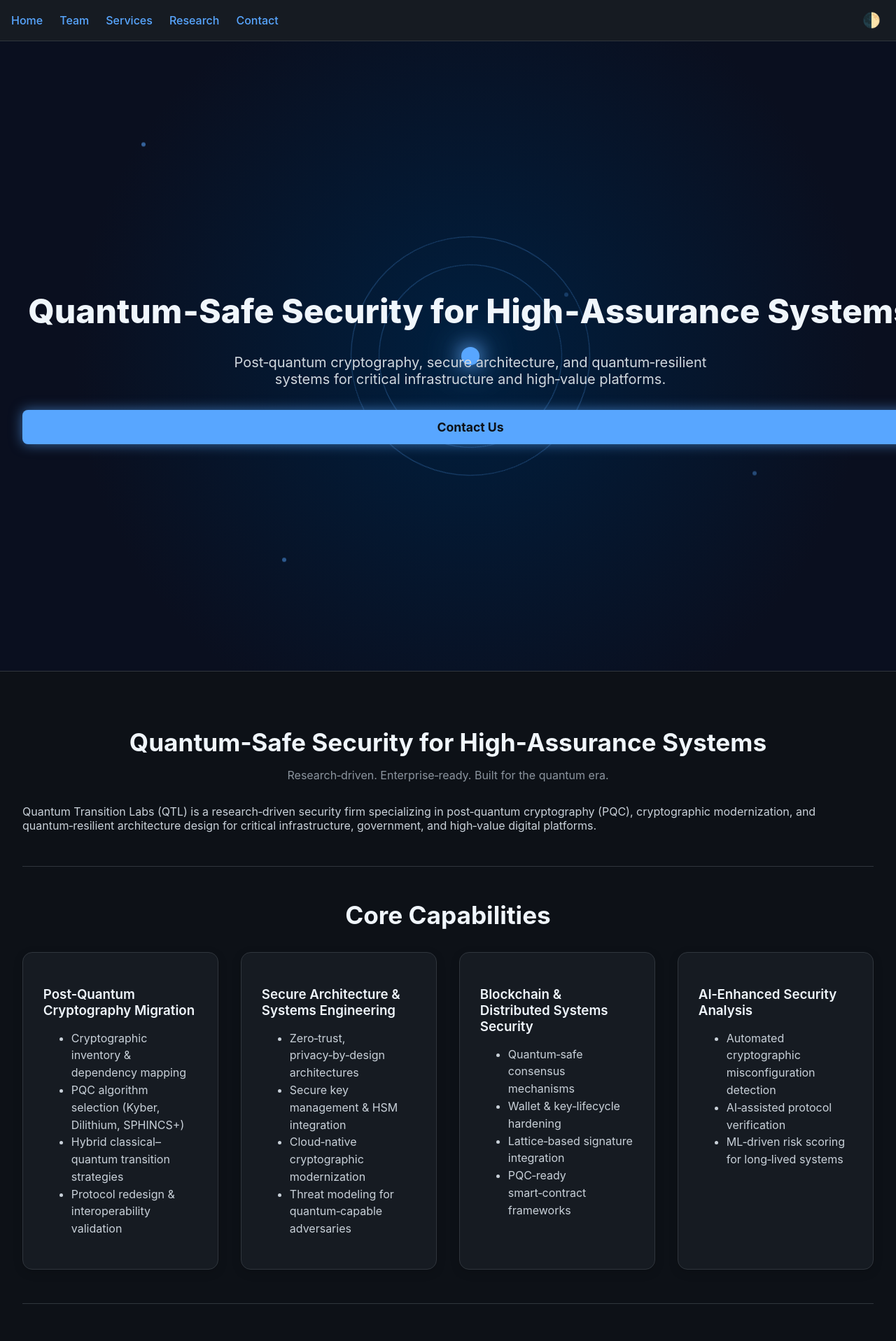
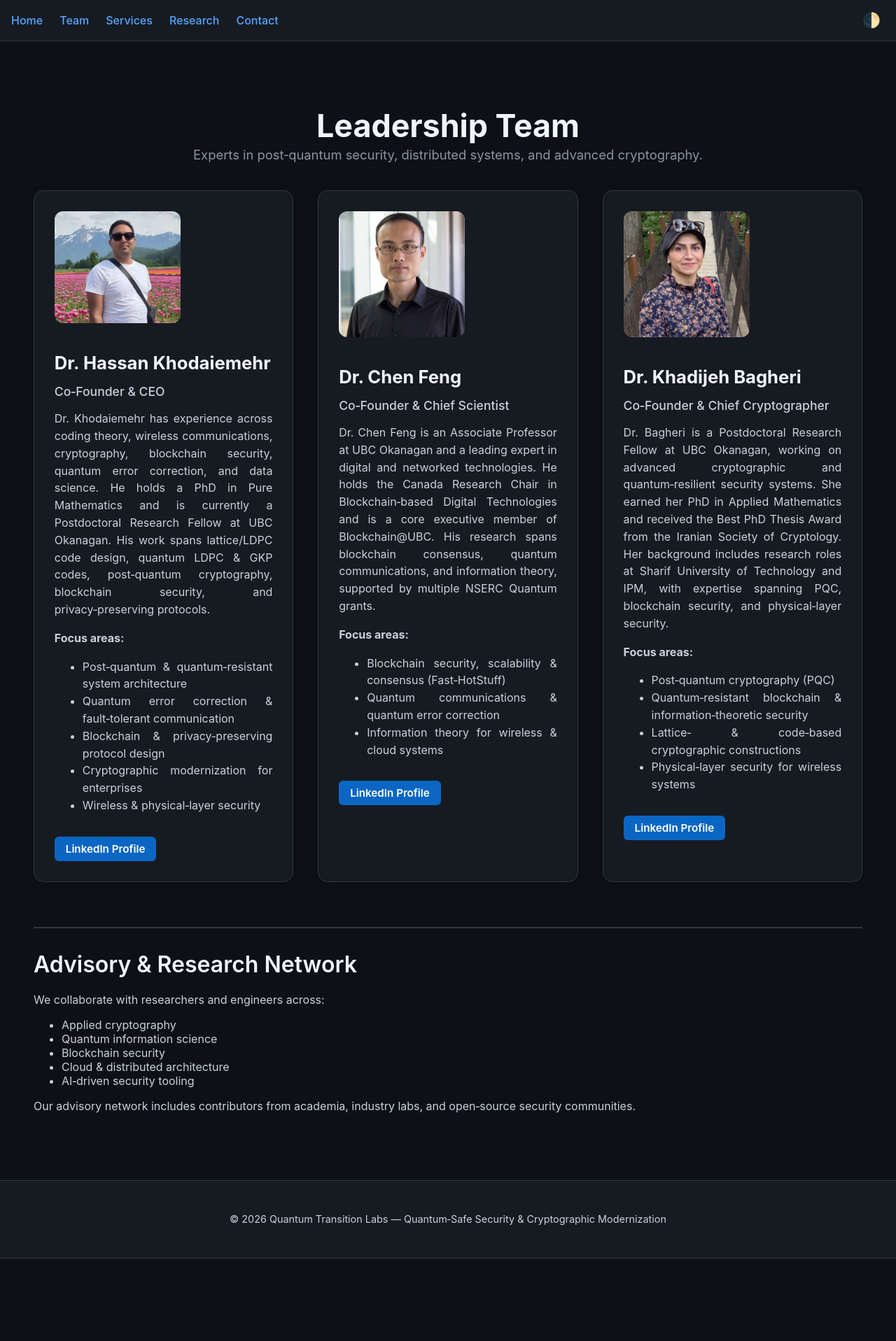
Before and after one commit to hassankhodaiemehr/qtransitionlabs, a Jekyll site: the page built from team.md, in a window 1280 px wide. Shown: the top 1917 px of the page at 70% size. Built offline with Jekyll 4.4.1, drawn with Linux system fonts in a browser that asks for light colours; after the commit the page ends 1799 px from its top, so only the background shows below that; some of the changed text lies outside the part shown.

Commit message:
Update team.md

```diff
--- a/team.md
+++ b/team.md
@@ -1,424 +1,258 @@
 ---
 layout: default
-title: Quantum Transition Labs
+title: Our Team
 ---
 
 <style>
-
-/* ============================
-   GLOBAL LAYOUT
-============================ */
+/* GLOBAL FULL-WIDTH */
 .page-content, .wrapper, .container {
   max-width: 100% !important;
   width: 100% !important;
-  padding: 0 !important;
-  margin: 0 !important;
+  padding-left: 0 !important;
+  padding-right: 0 !important;
 }
 
-.homepage {
-  padding: 2rem 2rem;
+/* Page padding */
+.team-page {
+  padding: 2rem 3rem;
 }
 
-/* ============================
-   HERO SECTION (CINEMATIC)
-============================ */
-.hero {
-  position: relative;
-  height: 100vh;
-  width: 100%;
-  overflow: hidden;
+/* Header */
+.team-header {
   text-align: center;
-  color: #ffffff;
-  display: flex;
-  flex-direction: column;
-  justify-content: center;
-  padding: 0 2rem;
-  background: radial-gradient(circle at center, #001F3F 0%, #0A0F1F 70%);
+  margin-bottom: 2.5rem;
 }
 
-/* ============================
-   QUANTUM ORBIT SYSTEM
-============================ */
-.qubit-core {
-  position: absolute;
-  top: 50%;
-  left: 50%;
-  width: 26px;
-  height: 26px;
-  background: #58A6FF;
-  border-radius: 50%;
-  transform: translate(-50%, -50%);
-  box-shadow: 0 0 22px #58A6FF, 0 0 44px #58A6FF;
-  animation: corePulse 6s ease-in-out infinite;
-}
-
-@keyframes corePulse {
-  0%, 100% { box-shadow: 0 0 22px #58A6FF, 0 0 44px #58A6FF; }
-  50% { box-shadow: 0 0 32px #79B8FF, 0 0 60px #79B8FF; }
-}
-
-/* Orbit rings */
-.orbit {
-  position: absolute;
-  top: 50%;
-  left: 50%;
-  border: 1px solid rgba(88,166,255,0.35);
-  border-radius: 50%;
-  transform: translate(-50%, -50%);
-  animation: orbitRotate 28s linear infinite;
-}
-
-.orbit:nth-child(1) { width: 180px; height: 180px; animation-duration: 32s; }
-.orbit:nth-child(2) { width: 260px; height: 260px; animation-duration: 44s; }
-.orbit:nth-child(3) { width: 340px; height: 340px; animation-duration: 58s; }
-
-@keyframes orbitRotate {
-  from { transform: translate(-50%, -50%) rotate(0deg); }
-  to { transform: translate(-50%, -50%) rotate(360deg); }
-}
-
-/* ============================
-   FLOATING PARTICLES
-============================ */
-.particle {
-  position: absolute;
-  width: 6px;
-  height: 6px;
-  background: rgba(88,166,255,0.6);
-  border-radius: 50%;
-  animation: particleFloat 12s ease-in-out infinite;
-}
-
-@keyframes particleFloat {
-  0% { transform: translateY(0px); opacity: 0.4; }
-  50% { transform: translateY(-40px); opacity: 1; }
-  100% { transform: translateY(0px); opacity: 0.4; }
-}
-
-/* ============================
-   HERO TEXT
-============================ */
-.hero h1 {
-  font-size: 3rem;
-  font-weight: 800;
-  margin-top: 2rem;
-  animation: fadeInUp 1.4s ease forwards;
-}
-
-.hero p {
-  font-size: 1.25rem;
-  max-width: 700px;
-  margin: 1rem auto 2rem auto;
-  color: #D0D7DE;
-  animation: fadeInUp 1.8s ease forwards;
-}
-
-.hero-button {
-  background: #58A6FF;
-  color: #0D1117 !important;
-  padding: 0.9rem 2rem;
-  border-radius: 8px;
+.team-header h1 {
+  font-size: 2.8rem;
   font-weight: 700;
-  text-decoration: none;
-  font-size: 1.1rem;
-  box-shadow: 0 0 18px rgba(88,166,255,0.6);
-  transition: 0.25s ease;
-  animation: fadeInUp 2.2s ease forwards;
-}
-
-.hero-button:hover {
-  background: #79B8FF;
-  box-shadow: 0 0 28px rgba(88,166,255,0.9);
-  transform: translateY(-3px);
-}
-
-/* Fade-in animation */
-@keyframes fadeInUp {
-  from { opacity: 0; transform: translateY(20px); }
-  to { opacity: 1; transform: translateY(0); }
-}
-
-/* ============================
-   SECTION TITLES
-============================ */
-.section-title {
-  font-size: 2.2rem;
-  font-weight: 700;
-  margin-top: 3rem;
-  margin-bottom: 1rem;
-  text-align: center;
+  margin-bottom: 0.5rem;
   color: #F0F6FC;
 }
 
-.section-subtitle {
-  text-align: center;
+.team-header p {
   color: #8B949E;
-  margin-bottom: 2rem;
+  font-size: 1.15rem;
+  margin-top: -0.3rem;
 }
 
-/* ============================
-   CAPABILITY CARDS
-============================ */
-.capabilities-grid {
+body.light-mode .team-header h1 {
+  color: #1A1F36;
+}
+
+body.light-mode .team-header p {
+  color: #4B5563;
+}
+
+/* Team Grid */
+.team-grid {
   display: grid;
   grid-template-columns: repeat(auto-fit, minmax(280px, 1fr));
-  gap: 2rem;
+  gap: 2.2rem;
   margin-top: 2rem;
 }
 
-.cap-card {
-  background: #161B22;
-  border: 1px solid #30363D;
-  padding: 1.8rem;
-  border-radius: 14px;
-  box-shadow: 0 4px 14px rgba(0,0,0,0.15);
-  transition: 0.25s ease;
-}
-
-.cap-card:hover {
-  transform: translateY(-6px);
-  box-shadow: 0 8px 24px rgba(88,166,255,0.25);
-  border-color: #58A6FF;
-}
-
-.cap-card h3 {
-  color: #F0F6FC;
-  margin-bottom: 0.8rem;
-}
-
-.cap-card ul {
-  color: #C9D1D9;
-  line-height: 1.55;
-}
-
-/* ============================
-   MOBILE RESPONSIVE
-============================ */
-@media (max-width: 768px) {
-
-  .hero {
-    height: 90vh;
-    padding: 1rem;
-  }
-
-  .hero h1 {
-    font-size: 2rem;
-  }
-
-  .hero p {
-    font-size: 1rem;
-  }
-
-  .orbit:nth-child(1) { width: 120px; height: 120px; }
-  .orbit:nth-child(2) { width: 180px; height: 180px; }
-  .orbit:nth-child(3) { width: 240px; height: 240px; }
-
-  .qubit-core {
-    width: 18px;
-    height: 18px;
+/* Force 3 columns on desktop */
+@media (min-width: 900px) {
+  .team-grid {
+    grid-template-columns: repeat(3, 1fr);
   }
 }
 
+/* Team Card — Dark Mode */
+.team-card {
+  background: #161B22;
+  border: 1px solid #30363D;
+  border-radius: 14px;
+  padding: 1.8rem;
+  box-shadow: 0 4px 14px rgba(0,0,0,0.15);
+  transition: transform 0.2s ease, box-shadow 0.2s ease;
+}
+
+.team-card:hover {
+  transform: translateY(-4px);
+  box-shadow: 0 8px 20px rgba(0,0,0,0.25);
+}
+
+/* Light Mode Override */
+body.light-mode .team-card {
+  background: #FFFFFF;
+  border: 1px solid #E5E7EB;
+  box-shadow: 0 4px 14px rgba(0,0,0,0.06);
+}
+
+body.light-mode .team-card h2,
+body.light-mode .team-card h4 {
+  color: #1A1F36;
+}
+
+body.light-mode .team-card p,
+body.light-mode .team-card li {
+  color: #374151;
+}
+
+/* Photo */
+.team-photo {
+  width: 180px;
+  border-radius: 12px;
+  margin-bottom: 1rem;
+}
+
+/* Headings */
+.team-card h2 {
+  font-size: 1.6rem;
+  font-weight: 700;
+  color: #F0F6FC;
+}
+
+.team-card h4 {
+  font-size: 1.1rem;
+  font-weight: 500;
+  color: #C9D1D9;
+  margin-top: -0.4rem;
+  margin-bottom: 1rem;
+}
+
+/* Text — JUSTIFIED */
+.team-card p,
+.team-card li {
+  color: #C9D1D9;
+  line-height: 1.55;
+  text-align: justify;
+}
+
+/* LinkedIn Button */
+.linkedin-btn {
+  display: inline-block;
+  margin-top: 1rem;
+  padding: 0.5rem 1rem;
+  background: #0A66C2;
+  color: white !important;
+  border-radius: 6px;
+  font-weight: 600;
+  text-decoration: none;
+  transition: 0.25s ease;
+  font-size: 0.95rem;
+}
+
+.linkedin-btn:hover {
+  background: #0D7BE0;
+  box-shadow: 0 0 12px rgba(10,102,194,0.6);
+  transform: translateY(-2px);
+}
+
+/* Divider */
+.section-divider {
+  margin: 4rem 0 2rem 0;
+  border-top: 2px solid #30363D;
+}
+
+body.light-mode .section-divider {
+  border-top: 2px solid #E5E7EB;
+}
 </style>
 
-<div class="hero">
+<div class="team-page">
 
-  <!-- Quantum Orbit System -->
-  <div class="qubit-core"></div>
-  <div class="orbit"></div>
-  <div class="orbit"></div>
-  <div class="orbit"></div>
-
-  <!-- Floating particles -->
-  <div class="particle" style="top:20%; left:15%; animation-delay:0s;"></div>
-  <div class="particle" style="top:70%; left:80%; animation-delay:2s;"></div>
-  <div class="particle" style="top:40%; left:60%; animation-delay:4s;"></div>
-  <div class="particle" style="top:85%; left:30%; animation-delay:1s;"></div>
-
-  <h1>Quantum‑Safe Security for High‑Assurance Systems</h1>
-  <p>Post‑quantum cryptography, secure architecture, and quantum‑resilient systems for critical infrastructure and high‑value platforms.</p>
-  <a href="/contact" class="hero-button">Contact Us</a>
+<div class="team-header">
+  <h1>Leadership Team</h1>
+  <p>Experts in post‑quantum security, distributed systems, and advanced cryptography.</p>
 </div>
 
-<div class="homepage">
+<div class="team-grid">
 
-  <div class="section-title">Quantum‑Safe Security for High‑Assurance Systems</div>
-  <div class="section-subtitle">Research‑driven. Enterprise‑ready. Built for the quantum era.</div>
+<!-- Hassan -->
+<div class="team-card">
+  <img src="/assets/team/hassan.jpeg" alt="Photo of Hassan Khodaiemehr" class="team-photo" />
+  <h2>Dr. Hassan Khodaiemehr</h2>
+  <h4>Co‑Founder & CEO</h4>
 
   <p>
-    Quantum Transition Labs (QTL) is a research‑driven security firm specializing in post‑quantum cryptography (PQC),
-    cryptographic modernization, and quantum‑resilient architecture design for critical infrastructure, government,
-    and high‑value digital platforms.
+    Dr. Khodaiemehr has experience across coding theory, wireless communications, cryptography,
+    blockchain security, quantum error correction, and data science. He holds a PhD in Pure Mathematics
+    and is currently a Postdoctoral Research Fellow at UBC Okanagan. His work spans lattice/LDPC code design,
+    quantum LDPC & GKP codes, post‑quantum cryptography, blockchain security, and privacy‑preserving protocols.
   </p>
 
-  <hr style="border: 0; border-top: 1px solid #30363D; margin: 3rem 0;">
-
-  <div class="section-title">Core Capabilities</div>
-
-  <div class="capabilities-grid">
-
-    <div class="cap-card">
-      <h3>Post‑Quantum Cryptography Migration</h3>
-      <ul>
-        <li>Cryptographic inventory & dependency mapping</li>
-        <li>PQC algorithm selection (Kyber, Dilithium, SPHINCS+)</li>
-        <li>Hybrid classical–quantum transition strategies</li>
-        <li>Protocol redesign & interoperability validation</li>
-      </ul>
-    </div>
-
-    <div class="cap-card">
-      <h3>Secure Architecture & Systems Engineering</h3>
-      <ul>
-        <li>Zero‑trust, privacy‑by‑design architectures</li>
-        <li>Secure key management & HSM integration</li>
-        <li>Cloud‑native cryptographic modernization</li>
-        <li>Threat modeling for quantum‑capable adversaries</li>
-      </ul>
-    </div>
-
-    <div class="cap-card">
-      <h3>Blockchain & Distributed Systems Security</h3>
-      <ul>
-        <li>Quantum‑safe consensus mechanisms</li>
-        <li>Wallet & key‑lifecycle hardening</li>
-        <li>Lattice‑based signature integration</li>
-        <li>PQC‑ready smart‑contract frameworks</li>
-      </ul>
-    </div>
-
-    <div class="cap-card">
-      <h3>AI‑Enhanced Security Analysis</h3>
-      <ul>
-        <li>Automated cryptographic misconfiguration detection</li>
-        <li>AI‑assisted protocol verification</li>
-        <li>ML‑driven risk scoring for long‑lived systems</li>
-      </ul>
-    </div>
-
-  </div>
-
-  <hr style="border: 0; border-top: 1px solid #30363D; margin: 3rem 0;">
-
-  <div class="section-title">Why Quantum Security Now</div>
-
+  <p><strong>Focus areas:</strong></p>
   <ul>
-    <li><strong>Harvest‑Now‑Decrypt‑Later (HNDL)</strong> attacks are already occurring</li>
-    <li><strong>NIST PQC standards</strong> are finalized and adoption timelines are accelerating</li>
-    <li><strong>Long‑lived data</strong> must remain secure for decades</li>
-    <li><strong>Regulators</strong> are beginning to mandate quantum‑safe transition plans</li>
+    <li>Post‑quantum & quantum‑resistant system architecture</li>
+    <li>Quantum error correction & fault‑tolerant communication</li>
+    <li>Blockchain & privacy‑preserving protocol design</li>
+    <li>Cryptographic modernization for enterprises</li>
+    <li>Wireless & physical‑layer security</li>
   </ul>
 
+  <a class="linkedin-btn" href="https://www.linkedin.com/in/hassan-khodaiemehr-b8b7b954/" target="_blank">LinkedIn Profile</a>
+</div>
+
+<!-- Chen -->
+<div class="team-card">
+  <img src="/assets/team/chen.jpeg" alt="Photo of Chen Feng" class="team-photo" />
+  <h2>Dr. Chen Feng</h2>
+  <h4>Co‑Founder & Chief Scientist</h4>
+
   <p>
-    Organizations that begin migration early reduce cost, risk, and operational disruption.
+    Dr. Chen Feng is an Associate Professor at UBC Okanagan and a leading expert in digital and networked
+    technologies. He holds the Canada Research Chair in Blockchain‑based Digital Technologies and is a core
+    executive member of Blockchain@UBC. His research spans blockchain consensus, quantum communications,
+    and information theory, supported by multiple NSERC Quantum grants.
   </p>
 
-  <hr style="border: 0; border-top: 1px solid #30363D; margin: 3rem 0;">
+  <p><strong>Focus areas:</strong></p>
+  <ul>
+    <li>Blockchain security, scalability & consensus (Fast‑HotStuff)</li>
+    <li>Quantum communications & quantum error correction</li>
+    <li>Information theory for wireless & cloud systems</li>
+  </ul>
 
-  <div class="section-title">Work With Us</div>
+  <a class="linkedin-btn" href="https://www.linkedin.com/in/chen-feng-75272a37/" target="_blank">LinkedIn Profile</a>
+</div>
+
+<!-- Khadijeh -->
+<div class="team-card">
+  <img src="/assets/team/mina.jpeg" alt="Photo of Khadijeh Bagheri" class="team-photo" />
+  <h2>Dr. Khadijeh Bagheri</h2>
+  <h4>Co‑Founder & Chief Cryptographer</h4>
 
   <p>
-    QTL provides <strong>advisory, architecture, and implementation support</strong> for organizations preparing for the quantum era.
+    Dr. Bagheri is a Postdoctoral Research Fellow at UBC Okanagan, working on advanced cryptographic and
+    quantum‑resilient security systems. She earned her PhD in Applied Mathematics and received the Best PhD
+    Thesis Award from the Iranian Society of Cryptology. Her background includes research roles at Sharif
+    University of Technology and IPM, with expertise spanning PQC, blockchain security, and physical‑layer security.
   </p>
 
-  <p>
-    We help you move from “we should think about PQC” to <strong>a validated, staged, and deployable migration plan</strong>.
-  </p>
+  <p><strong>Focus areas:</strong></p>
+  <ul>
+    <li>Post‑quantum cryptography (PQC)</li>
+    <li>Quantum‑resistant blockchain & information‑theoretic security</li>
+    <li>Lattice‑ & code‑based cryptographic constructions</li>
+    <li>Physical‑layer security for wireless systems</li>
+  </ul>
 
-  <p style="text-align:center; margin-top:2rem;">
-    <a href="/contact" class="hero-button">Contact us →</a>
-  </p>
+  <a class="linkedin-btn" href="https://www.linkedin.com/in/khadijeh-bagheri-7235b542/" target="_blank">LinkedIn Profile</a>
+</div>
 
 </div>
 
-<script>
-/* ============================================
-   1. PARALLAX MOTION FOR ORBITS & PARTICLES
-============================================ */
-document.addEventListener("mousemove", (e) => {
-  const x = (e.clientX / window.innerWidth - 0.5) * 20;
-  const y = (e.clientY / window.innerHeight - 0.5) * 20;
+<div class="section-divider"></div>
 
-  document.querySelectorAll(".orbit").forEach((orbit, i) => {
-    const depth = (i + 1) * 4;
-    orbit.style.transform =
-      `translate(calc(-50% + ${x / depth}px), calc(-50% + ${y / depth}px)) rotate(0deg)`;
-  });
+<h1>Advisory & Research Network</h1>
 
-  document.querySelectorAll(".particle").forEach((p, i) => {
-    const depth = (i + 1) * 10;
-    p.style.transform = `translate(${x / depth}px, ${y / depth}px)`;
-  });
-});
+<p>
+We collaborate with researchers and engineers across:
+</p>
 
-/* ============================================
-   2. SCROLL‑TRIGGERED SECTION ANIMATIONS
-============================================ */
-const observer = new IntersectionObserver((entries) => {
-  entries.forEach(entry => {
-    if (entry.isIntersecting) {
-      entry.target.classList.add("reveal");
-    }
-  });
-}, { threshold: 0.15 });
+<ul>
+  <li>Applied cryptography</li>
+  <li>Quantum information science</li>
+  <li>Blockchain security</li>
+  <li>Cloud & distributed architecture</li>
+  <li>AI‑driven security tooling</li>
+</ul>
 
-document.querySelectorAll(".section-title, .cap-card, .section-subtitle, .homepage p, .homepage ul")
-  .forEach(el => observer.observe(el));
+<p>
+Our advisory network includes contributors from academia, industry labs, and open‑source security communities.
+</p>
 
-const style = document.createElement("style");
-style.innerHTML = `
-  .reveal {
-    opacity: 1 !important;
-    transform: translateY(0) !important;
-    transition: 0.9s ease;
-  }
-  .section-title, .cap-card, .section-subtitle, .homepage p, .homepage ul {
-    opacity: 0;
-    transform: translateY(30px);
-  }
-`;
-document.head.appendChild(style);
-
-/* ============================================
-   3. QUANTUM WAVE FOOTER
-============================================ */
-const wave = document.createElement("div");
-wave.className = "quantum-wave";
-document.body.appendChild(wave);
-
-const waveStyle = document.createElement("style");
-waveStyle.innerHTML = `
-  .quantum-wave {
-    position: relative;
-    width: 100%;
-    height: 180px;
-    margin-top: 4rem;
-    background: radial-gradient(circle at 50% 120%, rgba(88,166,255,0.25), transparent 70%);
-    overflow: hidden;
-  }
-
-  .quantum-wave::before {
-    content: "";
-    position: absolute;
-    width: 200%;
-    height: 200%;
-    top: -50%;
-    left: -50%;
-    background: repeating-radial-gradient(
-      circle,
-      rgba(88,166,255,0.15) 0px,
-      rgba(88,166,255,0.15) 2px,
-      transparent 3px,
-      transparent 6px
-    );
-    animation: waveMotion 18s linear infinite;
-    opacity: 0.4;
-  }
-
-  @keyframes waveMotion {
-    0% { transform: rotate(0deg) scale(1); }
-    100% { transform: rotate(360deg) scale(1); }
-  }
-`;
-document.head.appendChild(waveStyle);
-</script>
+</div>
```
